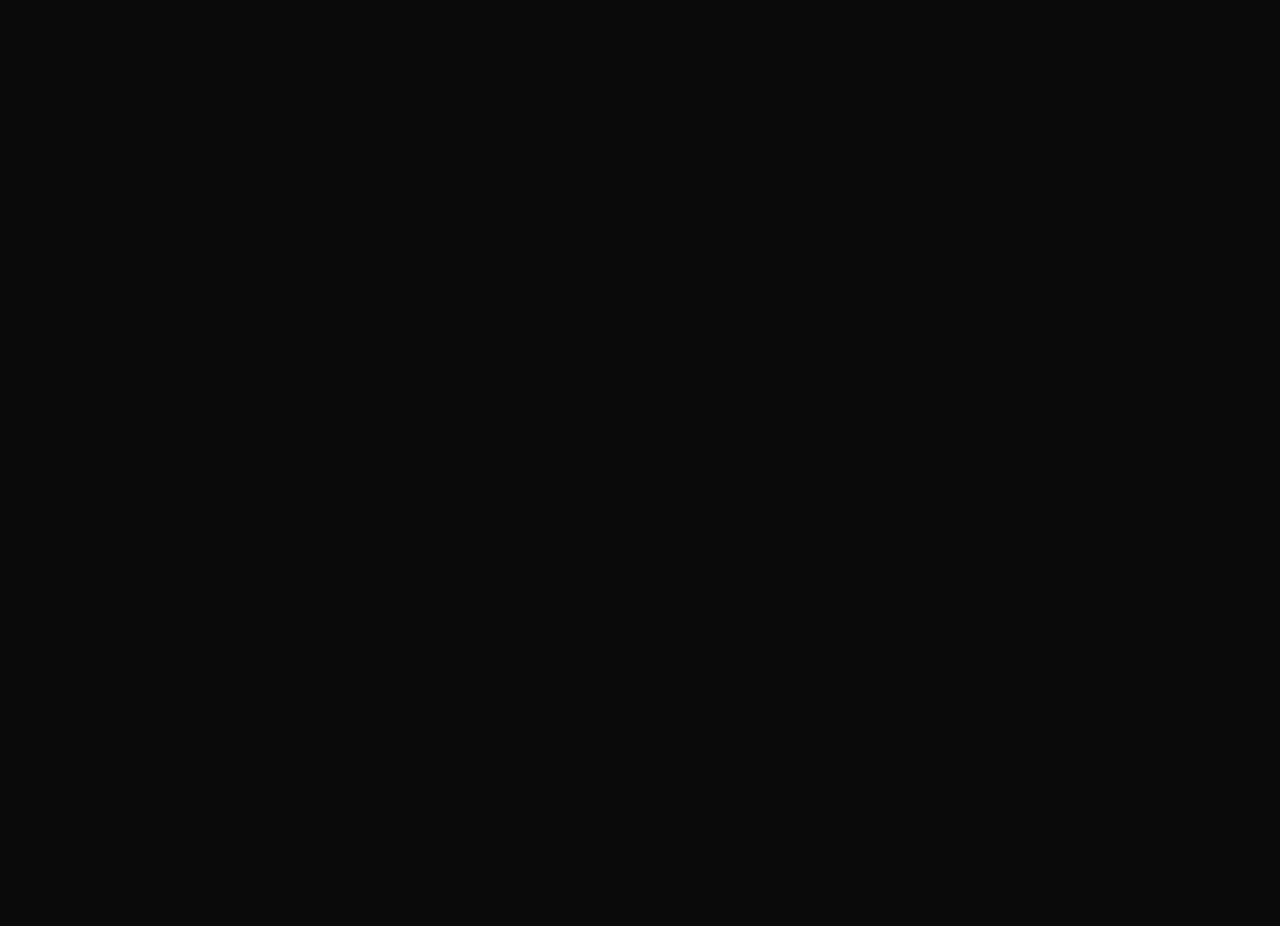
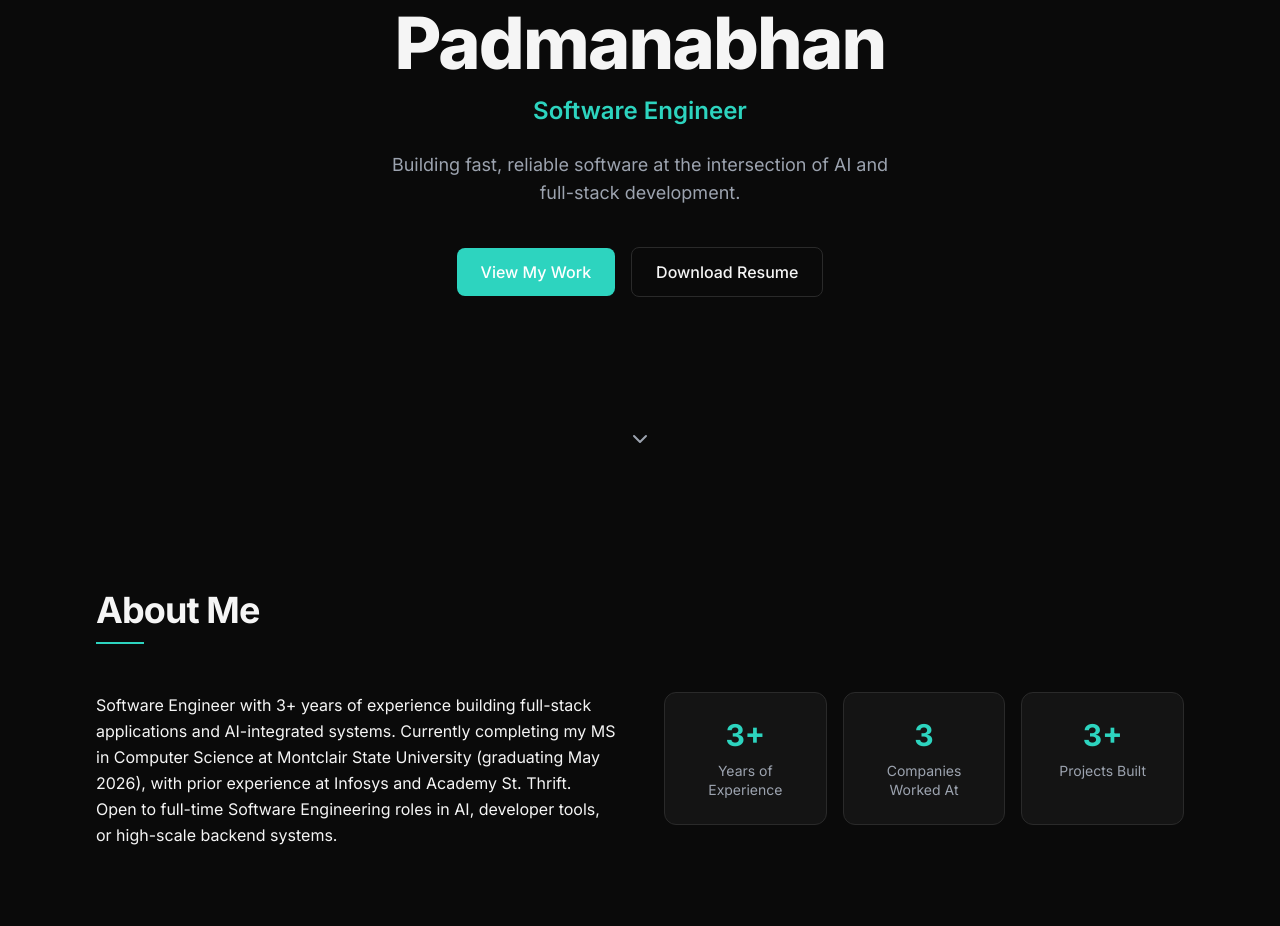
Before and after one commit to koushick01/portfolio, a Next.js app: page / in a window 1280 px wide. Shown: the part 306-1232 px from the top of the page. Before the commit the page ends 800 px from the top, so only its background shows below. Built offline with nearby package versions, Linux system fonts and the light colour scheme.

Commit message:
feat: add Hero and About sections

```diff
--- a/src/app/page.tsx
+++ b/src/app/page.tsx
@@ -1,7 +1,19 @@
+import Navbar from '@/components/layout/Navbar'
+import Footer from '@/components/layout/Footer'
+import Hero from '@/components/sections/Hero'
+import About from '@/components/sections/About'
+import FadeInSection from '@/components/ui/FadeInSection'
+
 export default function Home() {
   return (
-    <main>
-      {/* Sections will be added in subsequent phases */}
-    </main>
+    <>
+      <Navbar />
+      <main>
+        <Hero />
+        <FadeInSection><About /></FadeInSection>
+        {/* Experience, Projects, Skills, Contact — added in next phases */}
+      </main>
+      <Footer />
+    </>
   )
 }
--- /dev/null
+++ b/src/components/sections/About.tsx
@@ -0,0 +1,30 @@
+import SectionHeader from '@/components/ui/SectionHeader'
+import { personal } from '@/data/personal'
+
+export default function About() {
+  return (
+    <section id="about" className="py-24 px-4">
+      <div className="max-w-6xl mx-auto px-4 sm:px-6 lg:px-8">
+        <SectionHeader title="About Me" />
+
+        <div className="grid grid-cols-1 lg:grid-cols-2 gap-12 items-start">
+          <p className="text-text-primary text-base leading-relaxed">
+            {personal.bio}
+          </p>
+
+          <div className="grid grid-cols-3 gap-4">
+            {personal.stats.map((stat) => (
+              <div
+                key={stat.label}
+                className="bg-surface border border-border-custom rounded-xl p-6 text-center"
+              >
+                <p className="text-3xl font-bold text-accent">{stat.value}</p>
+                <p className="text-sm text-muted mt-2 leading-snug">{stat.label}</p>
+              </div>
+            ))}
+          </div>
+        </div>
+      </div>
+    </section>
+  )
+}
--- /dev/null
+++ b/src/components/sections/Hero.tsx
@@ -0,0 +1,48 @@
+import { ChevronDown } from 'lucide-react'
+import { personal } from '@/data/personal'
+
+export default function Hero() {
+  return (
+    <section className="min-h-screen flex flex-col items-center justify-center text-center px-4 relative">
+      <div className="max-w-3xl mx-auto">
+        <p className="text-muted text-xl mb-4">Hi, I&apos;m</p>
+
+        <h1 className="text-5xl md:text-6xl lg:text-7xl font-extrabold tracking-tight text-text-primary mb-4">
+          {personal.name}
+        </h1>
+
+        <p className="text-xl md:text-2xl font-semibold text-accent mb-6">
+          {personal.title}
+        </p>
+
+        <p className="text-muted text-base md:text-lg leading-relaxed max-w-lg mx-auto mb-10">
+          {personal.tagline}
+        </p>
+
+        <div className="flex flex-col sm:flex-row items-center justify-center gap-4">
+          <a
+            href="#projects"
+            className="bg-accent text-white px-6 py-3 rounded-lg font-medium hover:bg-accent-hover transition-colors duration-150 w-full sm:w-auto text-center"
+          >
+            View My Work
+          </a>
+          <a
+            href={personal.resumeUrl}
+            download="Koushick-Padmanabhan-Resume.pdf"
+            className="border border-border-custom text-text-primary px-6 py-3 rounded-lg font-medium hover:border-accent hover:text-accent transition-colors duration-150 w-full sm:w-auto text-center"
+          >
+            Download Resume
+          </a>
+        </div>
+      </div>
+
+      <a
+        href="#about"
+        className="absolute bottom-10 left-1/2 -translate-x-1/2 text-muted hover:text-accent transition-colors duration-150"
+        aria-label="Scroll to About"
+      >
+        <ChevronDown className="w-6 h-6 animate-bounce" />
+      </a>
+    </section>
+  )
+}
```
